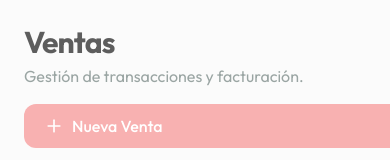
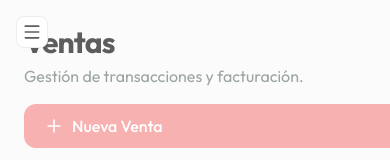
Before and after one commit to MauroReyesCampos/maka-baby-crm-v2, a Next.js app: page /sales in a window 390 px wide. Shown: the top 160 px of the page. Built offline with nearby package versions, Linux system fonts and the light colour scheme; no server answers; the database is empty; sample sign-in values are in the browser's storage.

Commit message:
feat: implement responsive Sidebar component with navigation and authentication controls

```diff
--- a/src/components/layout/Sidebar.tsx
+++ b/src/components/layout/Sidebar.tsx
@@ -10,6 +10,8 @@ import {
     UserCircle,
     Settings,
     LogOut,
+    Menu,
+    X
 } from 'lucide-react';
 import { useAuth } from '@/context/AuthContext';
 import { auth } from '@/lib/firebase';
@@ -41,7 +43,14 @@ export const Sidebar = () => {
 
     return (
         <>
-            {/* Mobile Toggle Removed as requested */}
+            {/* Mobile Toggle */}
+            <button
+                onClick={() => setIsOpen(!isOpen)}
+                className="lg:!hidden fixed top-4 left-4 z-50 btn-icon"
+            >
+                {isOpen ? <X className="w-5 h-5" /> : <Menu className="w-5 h-5" />}
+            </button>
+
 
             {/* Sidebar */}
             <aside className={cn(
@@ -101,6 +110,13 @@ export const Sidebar = () => {
             </aside>
 
 
+            {/* Overlay */}
+            {isOpen && (
+                <div
+                    className="fixed inset-0 z-30 bg-black/20 backdrop-blur-sm lg:!hidden"
+                    onClick={() => setIsOpen(false)}
+                />
+            )}
         </>
     );
 };
```
